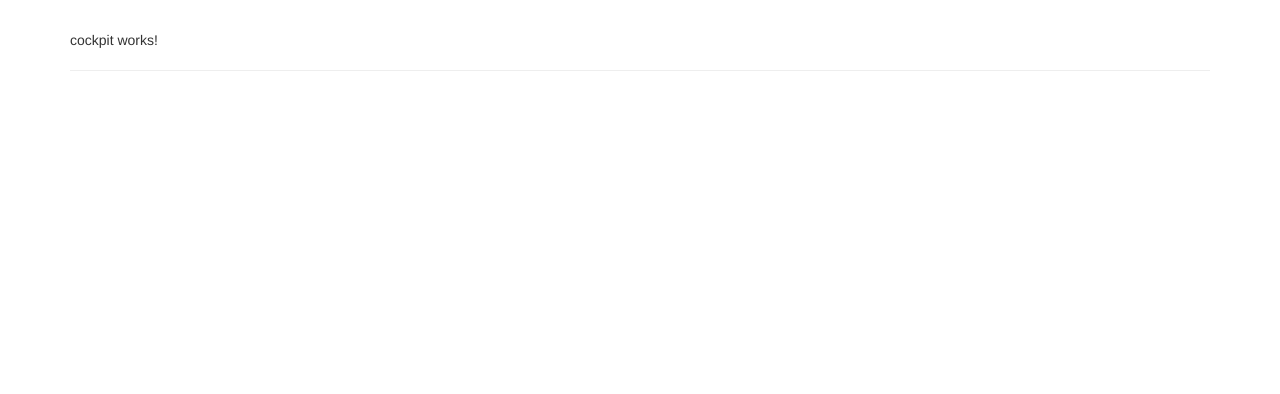
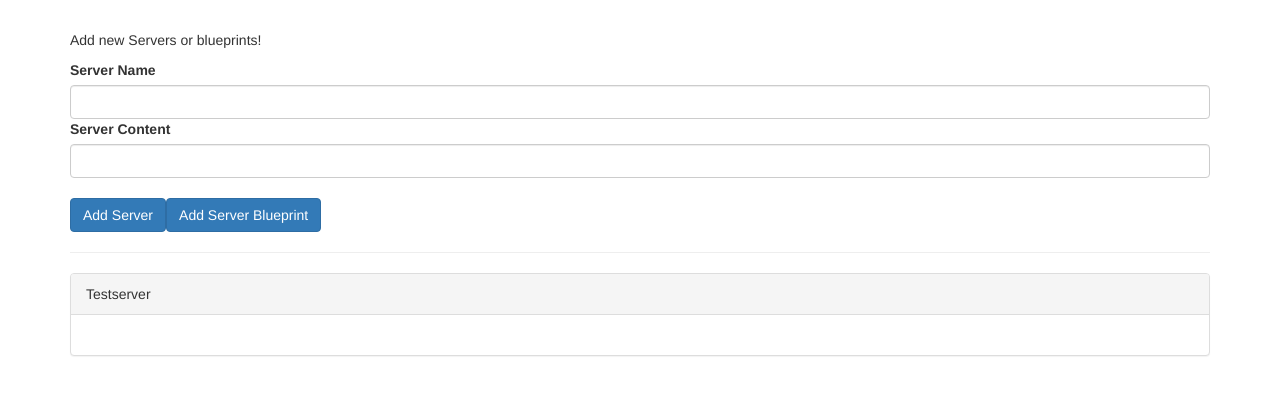
Before and after one commit to Minhaj9800/Angular, an Angular app in the folder cmp-databinding-start/: page / in a window 1280 px wide. Shown: the top 394 px of the page. Built offline with nearby package versions, Linux system fonts and the light colour scheme.

Commit message:
Binding to custom properties

```diff
--- a/cmp-databinding-start/src/app/app.component.html
+++ b/cmp-databinding-start/src/app/app.component.html
@@ -5,6 +5,7 @@
     <div class="col-xs-12">
       <app-server-element
         *ngFor="let serverElement of serverElements"
+        [element]="serverElement"
       ></app-server-element>
     </div>
   </div>
--- a/cmp-databinding-start/src/app/app.component.ts
+++ b/cmp-databinding-start/src/app/app.component.ts
@@ -6,5 +6,7 @@ import { Component } from '@angular/core';
   styleUrls: ['./app.component.css'],
 })
 export class AppComponent {
-  serverElements = [];
+  serverElements = [
+    { tyep: 'server', name: 'Testserver', content: 'Just a test!' },
+  ];
 }
--- a/cmp-databinding-start/src/app/cockpit/cockpit.component.html
+++ b/cmp-databinding-start/src/app/cockpit/cockpit.component.html
@@ -1 +1,14 @@
-<p>cockpit works!</p>
+<div class="row">
+  <div class="col-xs-12">
+    <p>Add new Servers or blueprints!</p>
+    <label>Server Name</label>
+    <input type="text" class="form-control" [(ngModel)]="newServerName" />
+    <label>Server Content</label>
+    <input type="text" class="form-control" [(ngModel)]="newServerContent" />
+    <br />
+    <button class="btn btn-primary" (click)="onAddServer()">Add Server</button>
+    <button class="btn btn-primary" (click)="onAddBlueprint()">
+      Add Server Blueprint
+    </button>
+  </div>
+</div>
--- a/cmp-databinding-start/src/app/server-element/server-element.component.html
+++ b/cmp-databinding-start/src/app/server-element/server-element.component.html
@@ -1,4 +1,4 @@
-<div class="panel panel-default" *ngFor="let element of serverElements">
+<div class="panel panel-default">
   <div class="panel-heading">{{ element.name }}</div>
   <div class="panel-body">
     <p>
--- a/cmp-databinding-start/src/app/server-element/server-element.component.ts
+++ b/cmp-databinding-start/src/app/server-element/server-element.component.ts
@@ -1,15 +1,13 @@
-import { Component, OnInit } from '@angular/core';
+import { Component, Input, OnInit } from '@angular/core';
 
 @Component({
   selector: 'app-server-element',
   templateUrl: './server-element.component.html',
-  styleUrls: ['./server-element.component.css']
+  styleUrls: ['./server-element.component.css'],
 })
 export class ServerElementComponent implements OnInit {
+  @Input() element: { type: string; name: string; content: string };
+  constructor() {}
 
-  constructor() { }
-
-  ngOnInit(): void {
-  }
-
+  ngOnInit(): void {}
 }
```
